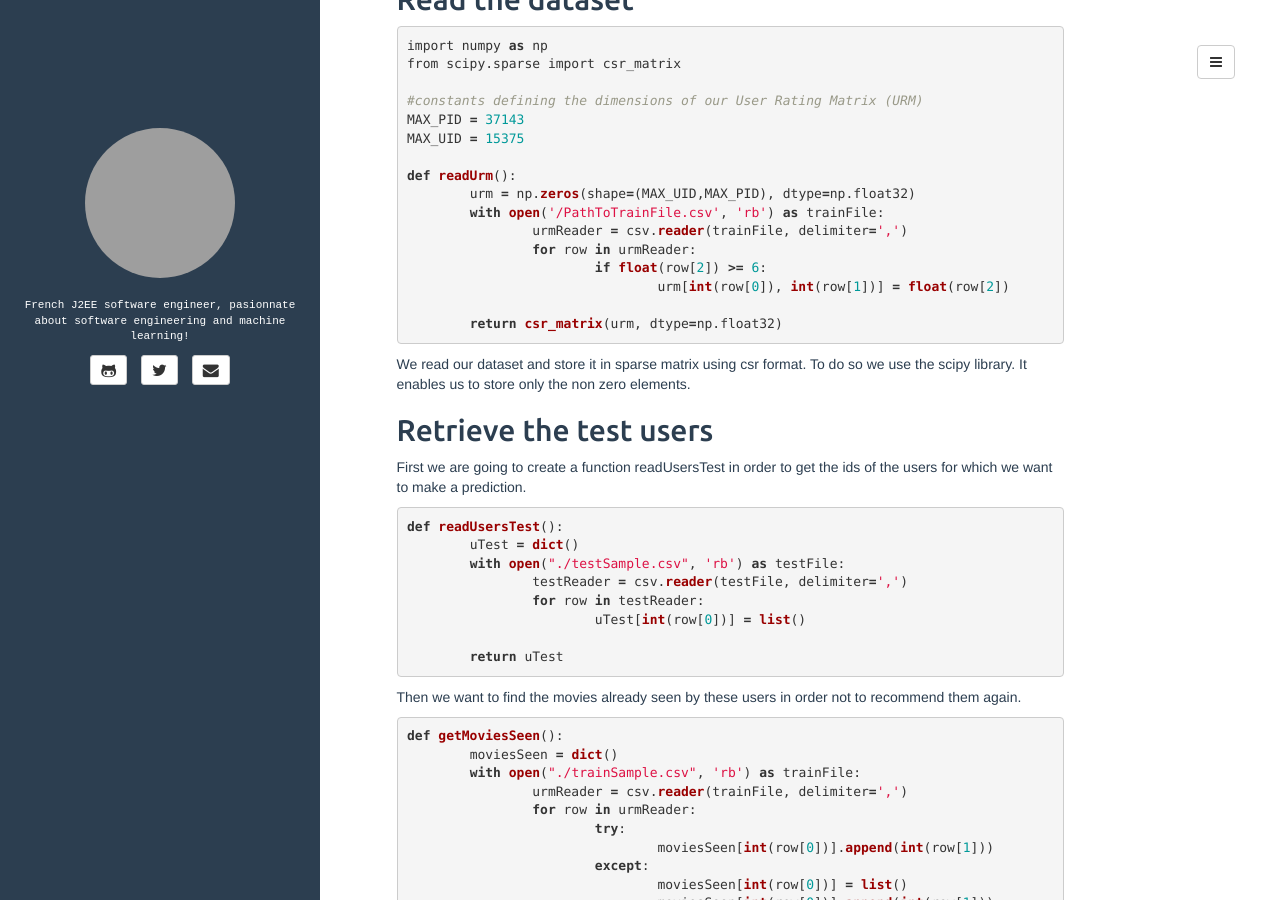
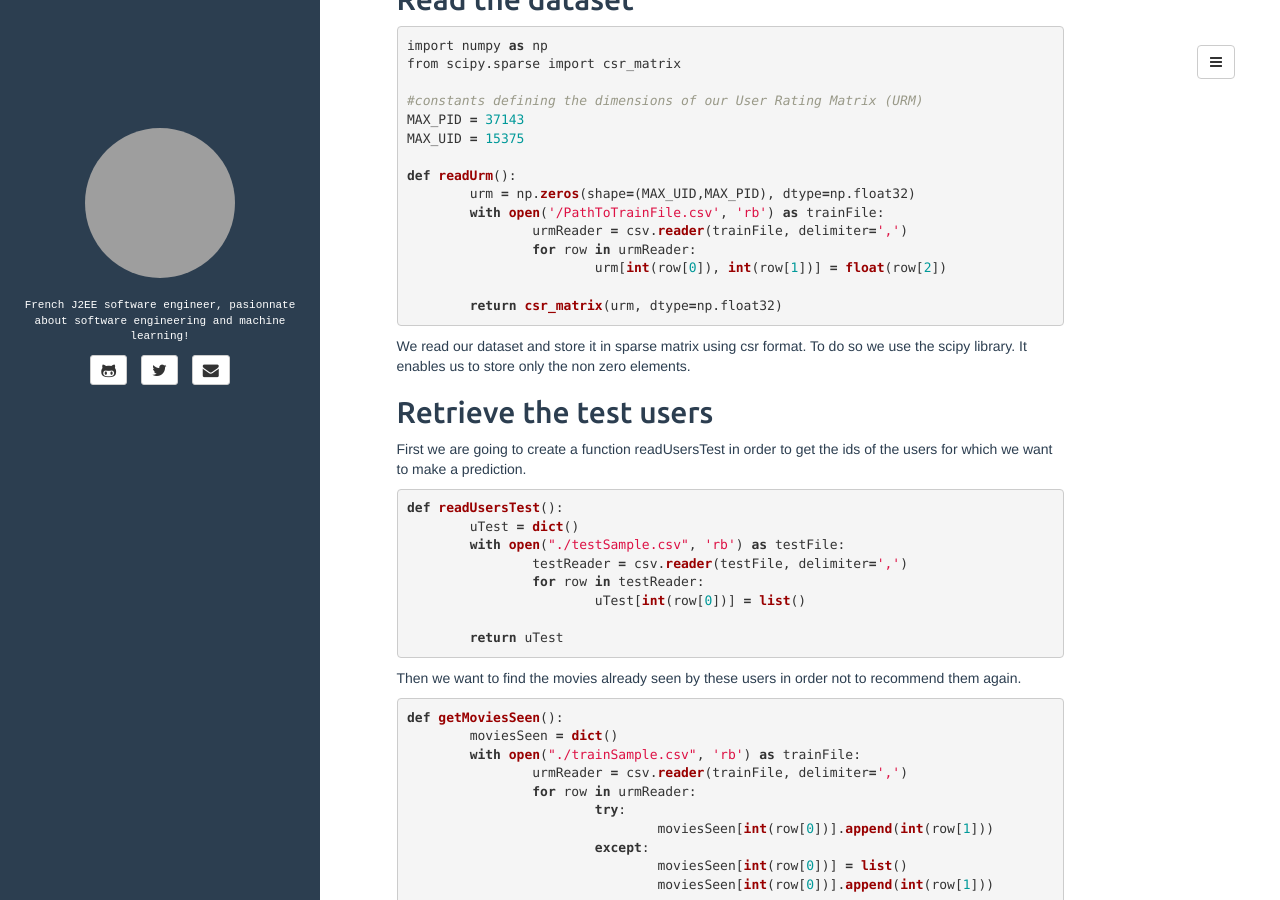
Before and after one commit to antoinevastel/antoinevastel.github.io, a Jekyll site: the page built from _posts/2016-02-14-svd-recommender-system.md, in a window 1280 px wide and 900 px high, scrolled down 436 px. Built offline with Jekyll 4.4.1, drawn with Linux system fonts in a browser that asks for light colours; comment, search, counter and statistics services are not loaded; grey boxes are pictures that could not be loaded.

Commit message:
corrected bug in the code

```diff
--- a/_posts/2016-02-14-svd-recommender-system.md
+++ b/_posts/2016-02-14-svd-recommender-system.md
@@ -26,8 +26,7 @@ def readUrm():
 	with open('/PathToTrainFile.csv', 'rb') as trainFile:
 		urmReader = csv.reader(trainFile, delimiter=',')
 		for row in urmReader:
-			if float(row[2]) >= 6:
-				urm[int(row[0]), int(row[1])] = float(row[2])
+			urm[int(row[0]), int(row[1])] = float(row[2])
 
 	return csr_matrix(urm, dtype=np.float32)
 
```
